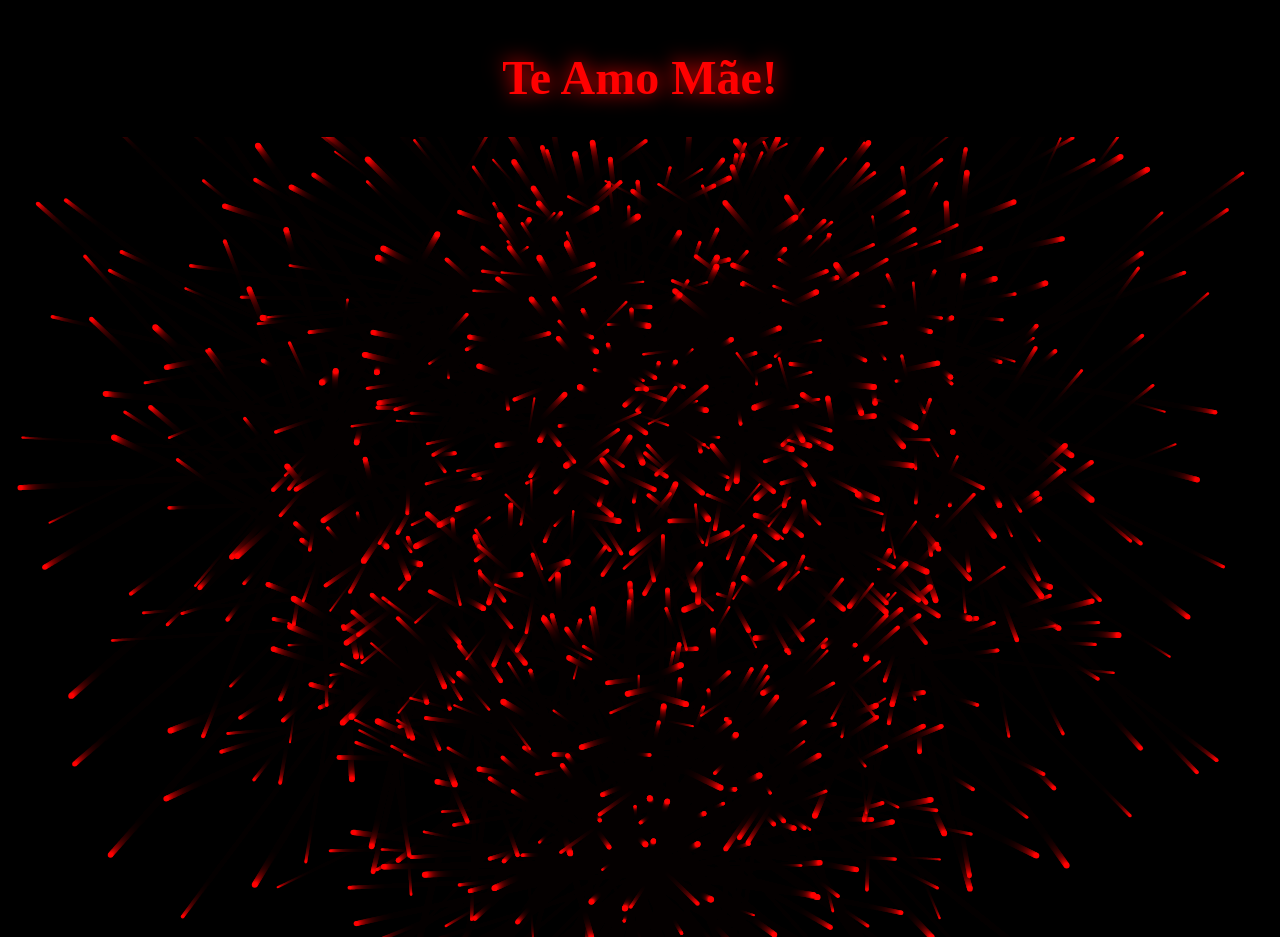
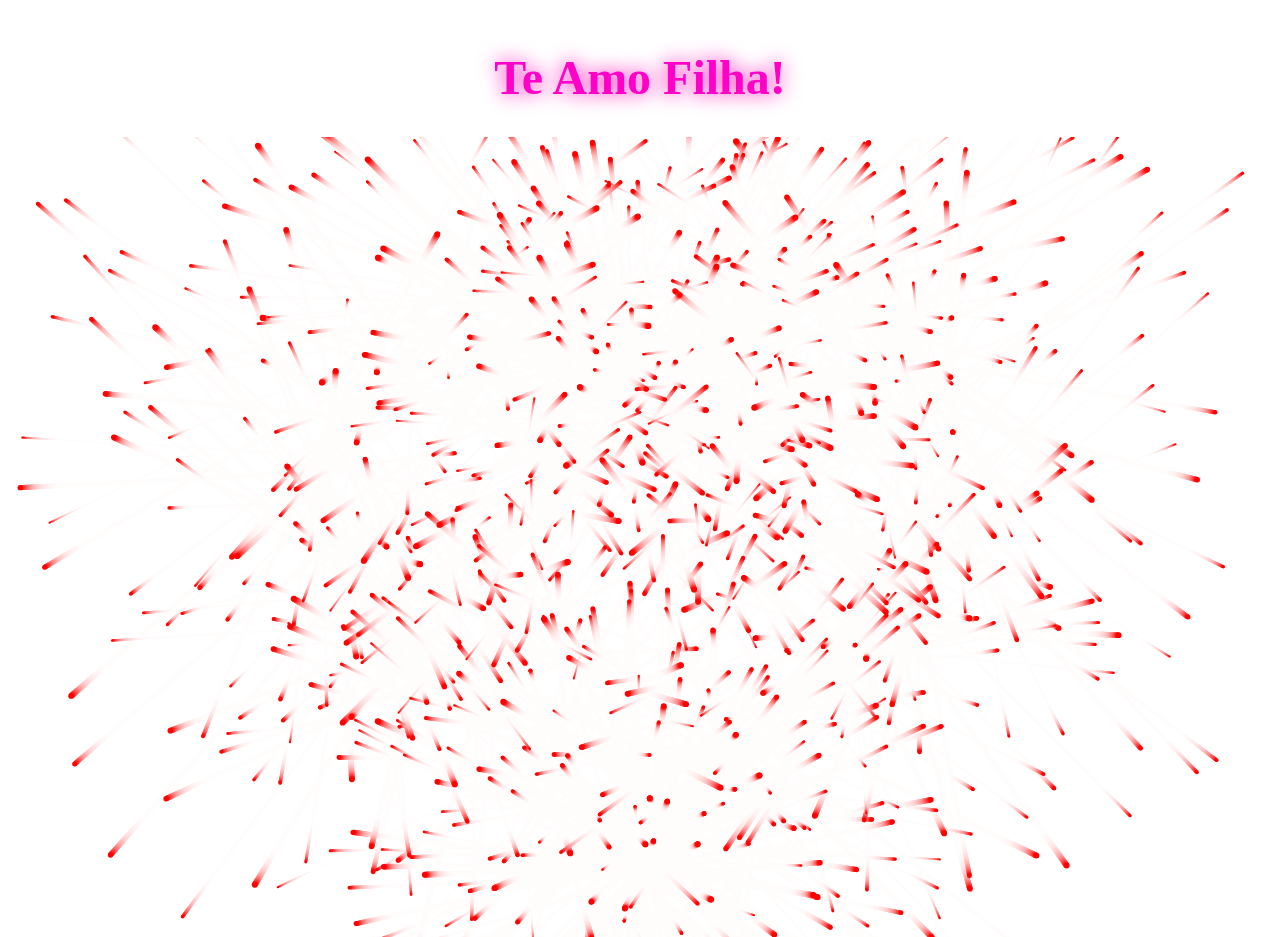
Before and after one commit to Lopes7evo/MAE, a plain HTML site: page index.html in a window 1280 px wide. Drawn offline with Linux system fonts and the light colour scheme.

Commit message:
Add files via upload

```diff
--- a/index.html
+++ b/index.html
@@ -3,11 +3,11 @@
 <head>
     <meta charset="UTF-8">
     <meta name="viewport" content="width=device-width, initial-scale=1.0">
-    <title>Te Amo Mãe</title>
+    <title>Te Amo Filha</title>
     <link rel="stylesheet" href="style.css">
 </head>
 <body>
-    <h1 class="love__you">Te Amo Mãe!</h1>
+    <h1 class="love__you">Te Amo Filha!</h1>
     <canvas id="heart"></canvas>
 
     <script src="script.js"></script>
--- a/script.js
+++ b/script.js
@@ -25,7 +25,7 @@ for (let i = 0; i < 1000; i++) {
 }
 
 function animate() {
-    ctx.fillStyle = 'rgba(0, 0, 0, 0.1)';
+    ctx.fillStyle = 'rgba(252, 252, 252, 0.1)';
     ctx.fillRect(0, 0, canvas.width, canvas.height);
 
     particles.forEach(p => {
--- a/style.css
+++ b/style.css
@@ -1,16 +1,16 @@
 body {
-    background-color: black;
+    background-color: rgb(255, 255, 255);
     margin: 0;
     overflow: hidden;
 }
 
 .love__you {
     text-align: center;
-    color: red;
+    color: rgb(255, 0, 200);
     font-size: 3em;
     margin-top: 50px;
     user-select: none;
-    text-shadow: 0 0 20px red;
+    text-shadow: 0 0 20px rgb(255, 0, 179);
 }
 
 canvas {
```
